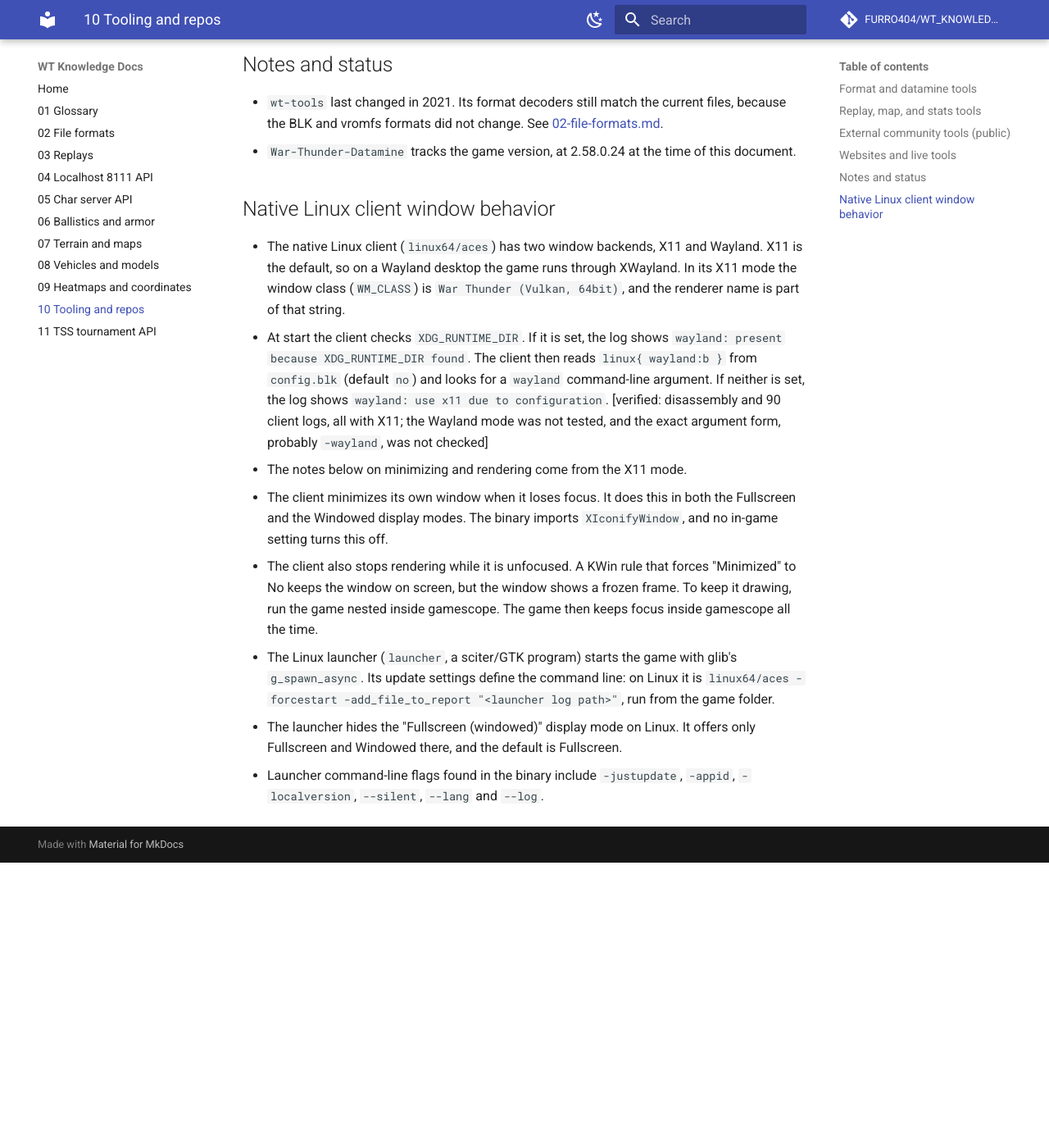
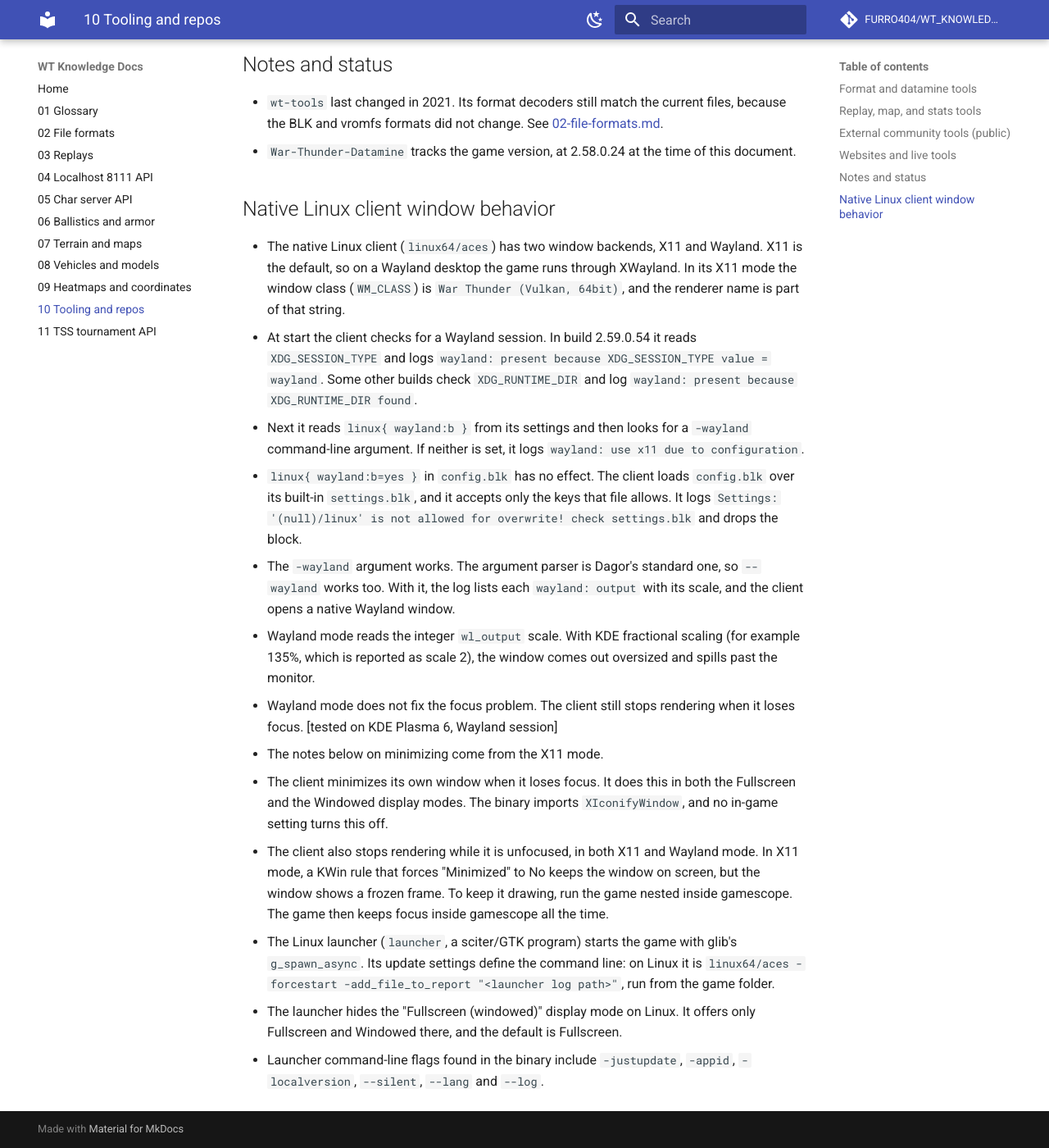
Before and after one commit to FURRO404/WT_KNOWLEDGE_DOCS, an MkDocs documentation site: the page built from docs/10-tooling-and-repos.md, in a window 1280 px wide and 1400 px high, scrolled down 2069 px. Shown: the whole window at 82% size. Built offline with MkDocs 1.6.1 and Material for MkDocs 9.7.7, drawn with Linux system fonts in a browser that asks for light colours; comment, search, counter and statistics services are not loaded; before the commit the page ends 3121 px from its top, so only the background shows below that.

Commit message:
Correct Linux client Wayland notes: config.blk key is rejected, -wayland argument works, still pauses when unfocused

```diff
--- a/docs/10-tooling-and-repos.md
+++ b/docs/10-tooling-and-repos.md
@@ -69,18 +69,33 @@
   Wayland. X11 is the default, so on a Wayland desktop the game runs through
   XWayland. In its X11 mode the window class (`WM_CLASS`) is
   `War Thunder (Vulkan, 64bit)`, and the renderer name is part of that string.
-- At start the client checks `XDG_RUNTIME_DIR`. If it is set, the log shows
-  `wayland: present because XDG_RUNTIME_DIR found`. The client then reads
-  `linux{ wayland:b }` from `config.blk` (default `no`) and looks for a
-  `wayland` command-line argument. If neither is set, the log shows
-  `wayland: use x11 due to configuration`. [verified: disassembly and 90 client
-  logs, all with X11; the Wayland mode was not tested, and the exact argument
-  form, probably `-wayland`, was not checked]
-- The notes below on minimizing and rendering come from the X11 mode.
+- At start the client checks for a Wayland session. In build 2.59.0.54 it
+  reads `XDG_SESSION_TYPE` and logs
+  `wayland: present because XDG_SESSION_TYPE value = wayland`. Some other
+  builds check `XDG_RUNTIME_DIR` and log
+  `wayland: present because XDG_RUNTIME_DIR found`.
+- Next it reads `linux{ wayland:b }` from its settings and then looks for a
+  `-wayland` command-line argument. If neither is set, it logs
+  `wayland: use x11 due to configuration`.
+- `linux{ wayland:b=yes }` in `config.blk` has no effect. The client loads
+  `config.blk` over its built-in `settings.blk`, and it accepts only the keys
+  that file allows. It logs
+  `Settings: '(null)/linux' is not allowed for overwrite! check settings.blk`
+  and drops the block.
+- The `-wayland` argument works. The argument parser is Dagor's standard one,
+  so `--wayland` works too. With it, the log lists each `wayland: output` with
+  its scale, and the client opens a native Wayland window.
+- Wayland mode reads the integer `wl_output` scale. With KDE fractional scaling
+  (for example 135%, which is reported as scale 2), the window comes out
+  oversized and spills past the monitor.
+- Wayland mode does not fix the focus problem. The client still stops
+  rendering when it loses focus. [tested on KDE Plasma 6, Wayland session]
+- The notes below on minimizing come from the X11 mode.
 - The client minimizes its own window when it loses focus. It does this in both
   the Fullscreen and the Windowed display modes. The binary imports
   `XIconifyWindow`, and no in-game setting turns this off.
-- The client also stops rendering while it is unfocused. A KWin rule that
+- The client also stops rendering while it is unfocused, in both X11 and
+  Wayland mode. In X11 mode, a KWin rule that
   forces "Minimized" to No keeps the window on screen, but the window shows a
   frozen frame. To keep it drawing, run the game nested inside gamescope. The
   game then keeps focus inside gamescope all the time.
```
